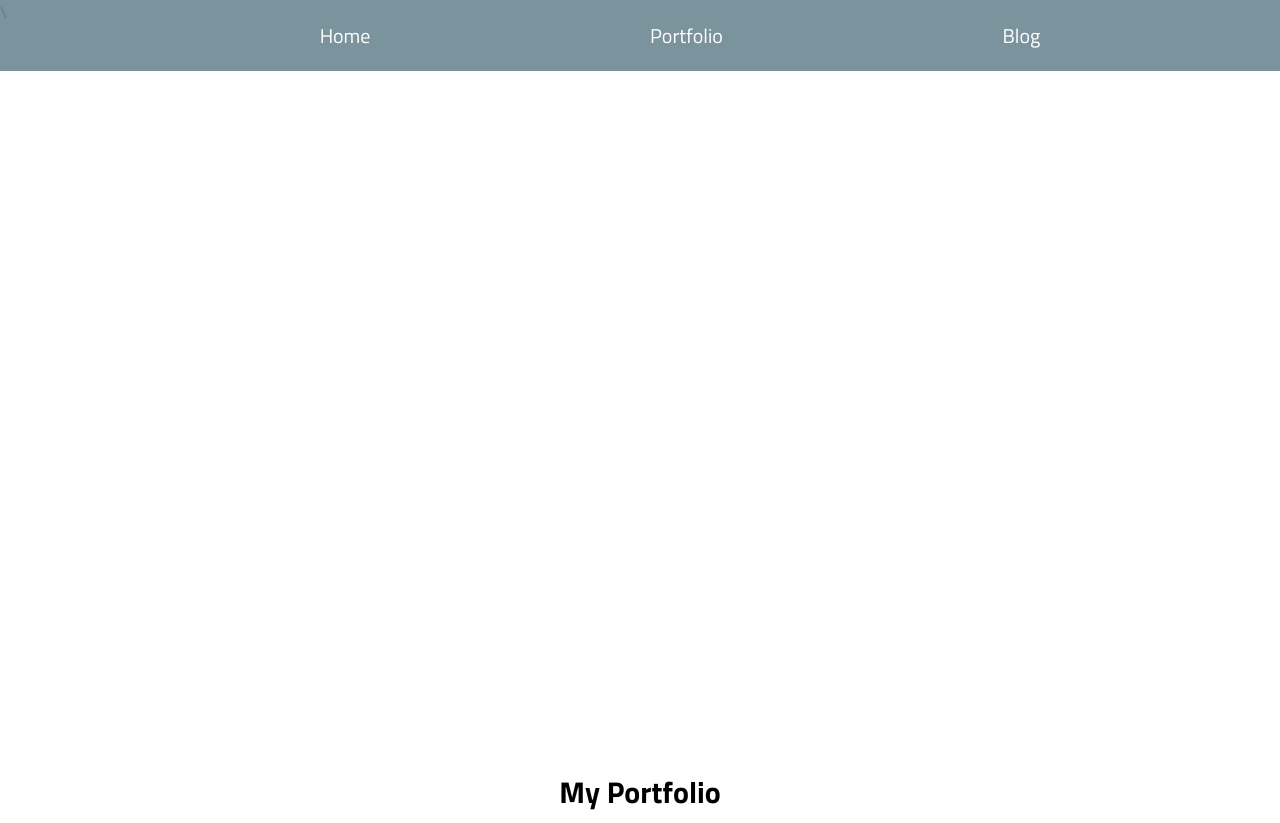
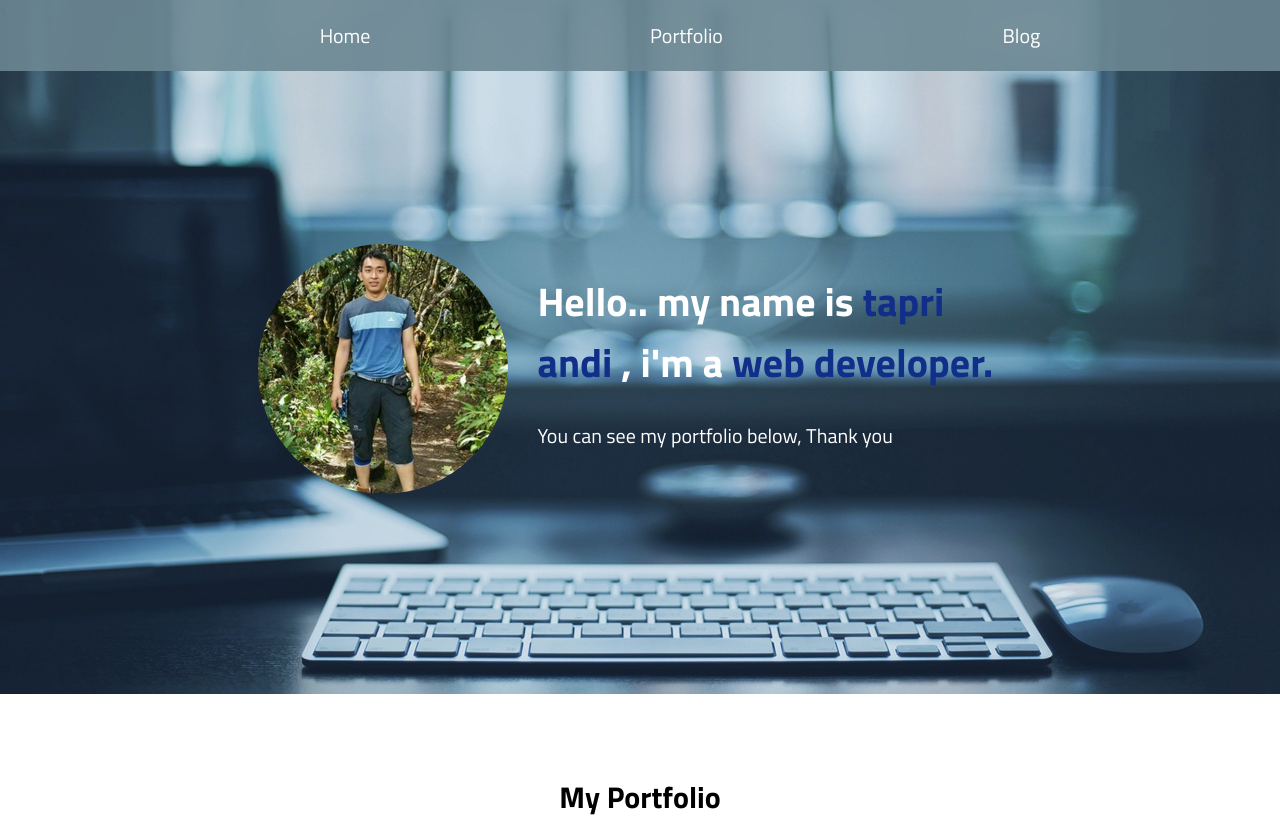
Before and after one commit to tapriandi/tapriandi.github.io, a plain HTML site: page index.html in a window 1280 px wide. Shown: the top 823 px of the page. Drawn offline with Linux system fonts and the light colour scheme.

Commit message:
update 2

```diff
--- a/index.html
+++ b/index.html
@@ -20,9 +20,9 @@
 
 		<main class="jumbotron">
 			<div class="opening">
-				<!--img src="../my-portfolio-website/img/main-background.jpg" alt="jumbotron"-->
+				<!--img src="./img/main-background.jpg" alt="jumbotron"-->
 				<div class="op-img">
-					<!--<img src="img/wp2141398.png" alf="my profile">
+					<img src="img/git-icon.png" alf="my profile">
 				</div>
 				<div class="op-text">
 					<h1>Hello.. my name is
@@ -30,17 +30,14 @@
 						, i'm a
 						<span class="highlight">web developer.</span>
 					</h1>
-					<h2>You can see
-						<span class="highlight">my portfolio</span>
-						 below
-					</h2>
-					<h2>Thank you</h2>-->
+					<p class="white">You can see my portfolio below, Thank you</p>
 				</div>
 			</div>
 		</main>
 
 <!--portfolio-->
 		<section id="Portfolio">
+			<div class="blank"></div>
 			<div class="container">
 				<h2>My Portfolio</h2>
 				<hr>
@@ -49,8 +46,6 @@
 				<a class="port-nav" href="#">
 					<div class="port-item">
 						<img class="port-img" src="img/portofolio-1.jpg">
-
-
 						<p>Creative Culture</p>
 					</div>
 				</a>
@@ -92,6 +87,7 @@
 
 <!-- Blog -->
 		<section id="Blog">
+			<div class="blank"></div>
 			<div class="container">
 				<h2>Update Your Information</h2>
 				<hr>
--- a/style.css
+++ b/style.css
@@ -19,44 +19,70 @@ body {
     align-items: center;
 }
 
+.blank {
+    padding-top: 50px;
+}
+/* */
+
 .jumbotron {
-    background-image: url(../my-portfolio-website/img/main-background.jpg);
-    -webkit-background-size: cover;
-    -moz-background-size: cover;
-    -o-background-size: cover;
+    background-image: url(./img/main-background.jpg);
     background-size: cover;
     margin-top: -30px;
-    height: 750px;
+    height: 700px;
+
 }
 
-/*.jumbotron .opening {
-    text-align: center;
-}
 .opening {
     display: grid;
     grid-template-rows: repeat(3, 1fr) ;
-    grid-template-columns: repeat(4, 1fr);
-    grid-column-gap: 10px;
+    grid-template-columns: repeat(5, 1fr);
+    grid-column-gap: 30px;
+}
+
+.op-img{
+    grid-area: 2 / 2 / 2 /2;
+    background-image: url(./img/myimage.png);
+    border-radius: 50%;
+    background-position: center;
+    width: 250px;
+    height: 250px;
+    text-align: center;
+
 }
 
 .op-img img {
-    grid-area: 2 / 1 / 2 /1;
-    border-radius: 50px;
+    opacity:0;
+    width: 100px;
     text-align: center;
-    width: 220px;
-    height: 220px;
+    padding: 75px;
+    border-radius: 50%;
+}
+
+.op-img img:hover {
+    opacity: 1;
+    width: 100px;
+    background-color: hsla(0, 0%, 100%, 0.4);
+    cursor: pointer;
 }
 
 .op-text{
-    grid-area: 3 / 2;
+    grid-area: 2 / 3 / 5 / 5;
 }
 
 .highlight {
-    color: #4a83cf;
+    color: #112f88;
+    cursor: pointer;
 }
 
-*/
+h1 {
+    color: white;
+    font-size: 40px
+}
 
+.white {
+    color: white;
+    font-size: 20px;
+}
 
 .navbar {
     display: inline-block;
@@ -84,13 +110,14 @@ body {
 }
 
 .container {
-    padding: 0 20px;
+    padding: 5px 20px;
     text-align: center;
 }
 
 h2 {
     font-size: 30px;
 }
+
 
 .container hr {
     width: 100px;
@@ -143,6 +170,7 @@ h2 {
     color: #143989;
     -webkit-transition: 0.25s;
     transition: 0.25s;
+    background-color: #e7ebf3;
 }
 
 .port-item {
```
Also changed, not shown: img/git-icon.png (added), img/myimage.png (added).
